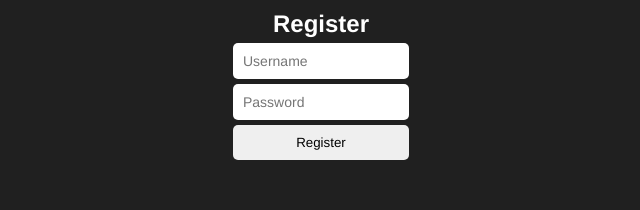
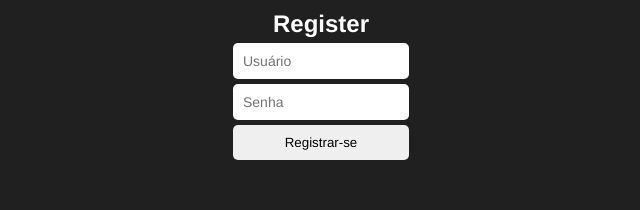
Before and after one commit to mateussinesio/bate-papo-frontend, a React (Vite) app: page /register in a window 1280 px wide. Shown: the top 210 px of the page, without its empty margins (319-959 px from the left). Built offline with nearby package versions, Linux system fonts and the light colour scheme; no server answers.

Commit message:
update Login.tsx and Register.tsx

```diff
--- a/src/components/Login.tsx
+++ b/src/components/Login.tsx
@@ -1,7 +1,7 @@
 import React, { useState, useEffect } from 'react';
-import axios from 'axios';
 import { useNavigate } from 'react-router';
 import { useAuth } from '../context/AuthContext';
+import api from '../api';
 import './styles/login.css';
 
 const Login: React.FC = () => {
@@ -20,14 +20,10 @@ const Login: React.FC = () => {
   const handleSubmit = async (e: React.FormEvent) => {
     e.preventDefault();
     try {
-      const response = await axios.post('http://localhost:8082/auth/login', { username, password }, {
-        withCredentials: true,
-      });
+      const response = await api.post('/auth/login', { username, password });
 
       if (response.status === 200) {
-        const userInfoResponse = await axios.get('http://localhost:8082/auth/userinfo', {
-          withCredentials: true,
-        });
+        const userInfoResponse = await api.get('/auth/userinfo');
         setUser(userInfoResponse.data);
         navigate('/chat');
       }
--- a/src/components/Register.tsx
+++ b/src/components/Register.tsx
@@ -49,17 +49,17 @@ const Register: React.FC = () => {
           type="text"
           value={username}
           onChange={(e) => setUsername(e.target.value)}
-          placeholder="Username"
+          placeholder="Usuário"
           required
         />
         <input
           type="password"
           value={password}
           onChange={(e) => setPassword(e.target.value)}
-          placeholder="Password"
+          placeholder="Senha"
           required
         />
-        <button type="submit">Register</button>
+        <button type="submit">Registrar-se</button>
       </form>
     </div>
   );
```
